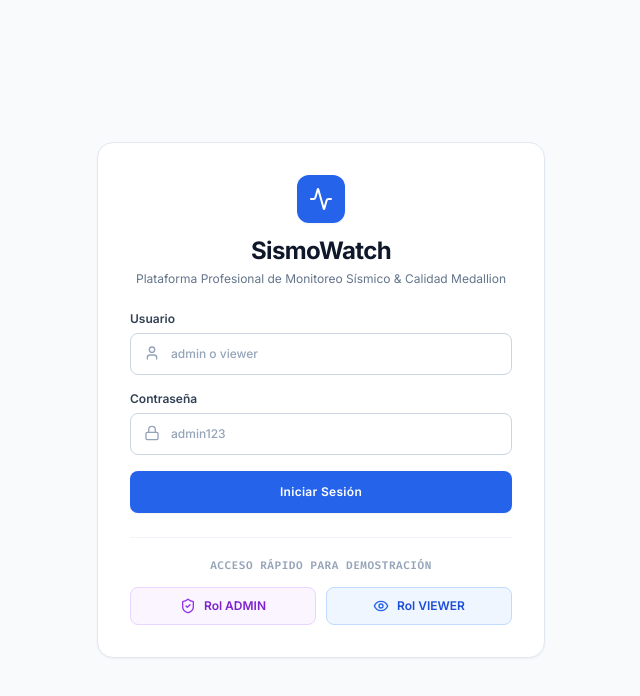
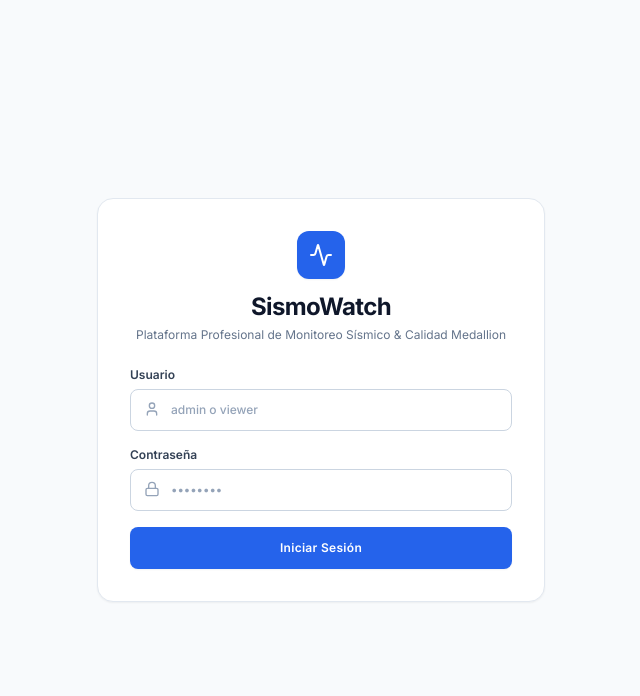
Before and after one commit to JromeroRodriguez/sismowatch-API-IA, a React (Vite) app in the folder web/: page / in a window 1280 px wide. Shown: the top 696 px of the page, without its empty margins (319-959 px from the left). Built offline with nearby package versions, Linux system fonts and the light colour scheme.

Commit message:
feat(auth): remove quick preset demo buttons to enable manual auth testing

```diff
--- a/web/src/components/LoginView.tsx
+++ b/web/src/components/LoginView.tsx
@@ -1,5 +1,5 @@
 import React, { useState } from 'react';
-import { Activity, ShieldCheck, Eye, Lock, User, AlertCircle } from 'lucide-react';
+import { Activity, Lock, User, AlertCircle } from 'lucide-react';
 import { loginUser } from '../api';
 import { UserSession } from '../types';
 
@@ -89,7 +89,7 @@ export const LoginView: React.FC<LoginViewProps> = ({ onLoginSuccess }) => {
                 type="password"
                 value={password}
                 onChange={(e) => setPassword(e.target.value)}
-                placeholder="admin123"
+                placeholder="••••••••"
                 autoComplete="current-password"
                 className="w-full pl-10 pr-3 py-2.5 min-h-[42px] bg-white border border-slate-300 rounded-lg text-xs text-slate-900 placeholder-slate-400 focus:outline-none focus:border-blue-600 focus:ring-2 focus:ring-blue-100 transition font-medium"
               />
@@ -99,41 +99,12 @@ export const LoginView: React.FC<LoginViewProps> = ({ onLoginSuccess }) => {
           <button
             type="submit"
             disabled={loading}
-            className="w-full py-2.5 min-h-[42px] rounded-lg bg-blue-600 hover:bg-blue-700 text-white font-semibold text-xs tracking-wide transition shadow-xs disabled:opacity-50 focus-visible:ring-2 focus-visible:ring-blue-600"
+            className="w-full py-2.5 min-h-[42px] rounded-lg bg-blue-600 hover:bg-blue-700 text-white font-semibold text-xs tracking-wide transition shadow-xs disabled:opacity-50 focus-visible:ring-2 focus-visible:ring-blue-600 cursor-pointer"
           >
             {loading ? 'Verificando credenciales...' : 'Iniciar Sesión'}
           </button>
         </form>
 
-        {/* Quick Presets Divider */}
-        <div className="mt-6 pt-5 border-t border-slate-100">
-          <div className="text-[11px] text-slate-400 text-center uppercase tracking-wider font-semibold mb-3 font-mono">
-            Acceso Rápido para Demostración
-          </div>
-
-          <div className="grid grid-cols-2 gap-2.5">
-            <button
-              type="button"
-              onClick={() => handleLogin('admin', 'admin123')}
-              disabled={loading}
-              className="flex items-center justify-center space-x-2 py-2 px-3 min-h-[38px] rounded-lg bg-purple-50 hover:bg-purple-100/70 border border-purple-200 text-purple-700 text-xs font-semibold transition focus-visible:ring-2 focus-visible:ring-purple-500 disabled:opacity-50"
-            >
-              <ShieldCheck className="w-4 h-4 text-purple-600" />
-              <span>Rol ADMIN</span>
-            </button>
-
-            <button
-              type="button"
-              onClick={() => handleLogin('viewer', 'admin123')}
-              disabled={loading}
-              className="flex items-center justify-center space-x-2 py-2 px-3 min-h-[38px] rounded-lg bg-blue-50 hover:bg-blue-100/70 border border-blue-200 text-blue-700 text-xs font-semibold transition focus-visible:ring-2 focus-visible:ring-blue-500 disabled:opacity-50"
-            >
-              <Eye className="w-4 h-4 text-blue-600" />
-              <span>Rol VIEWER</span>
-            </button>
-          </div>
-        </div>
-
       </div>
     </div>
   );
```
